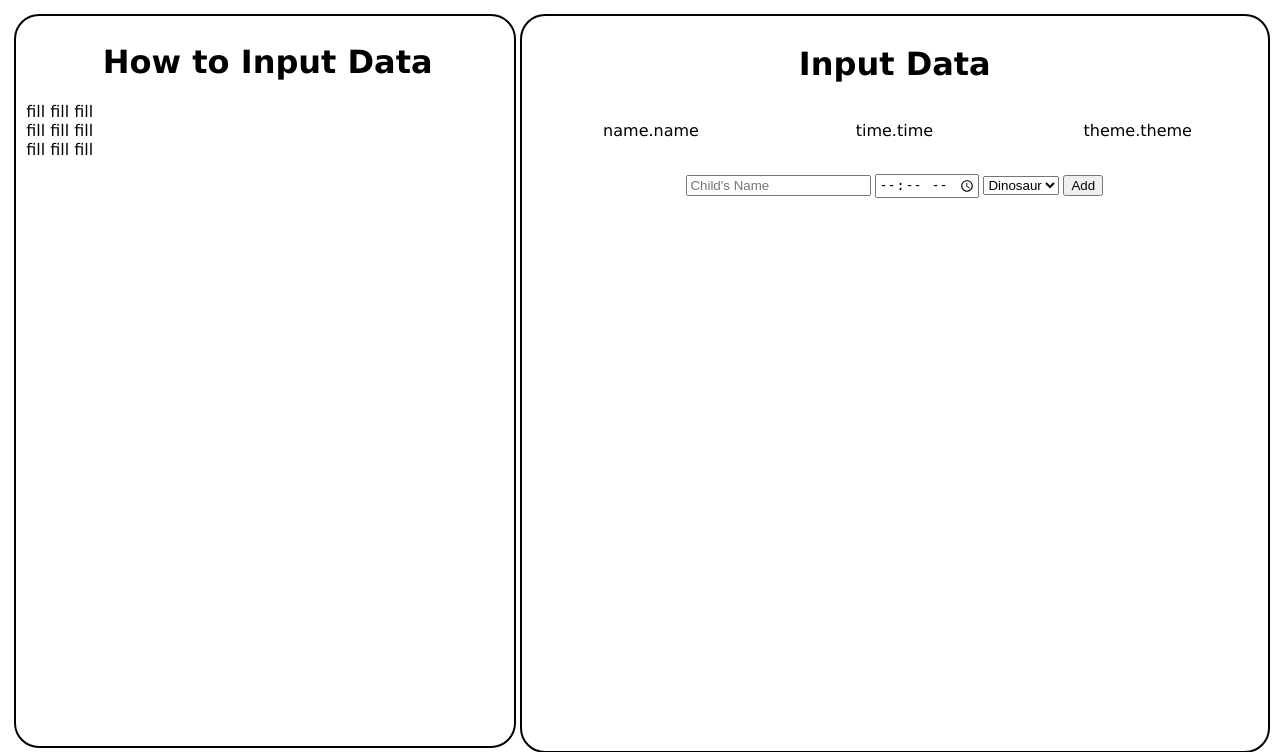
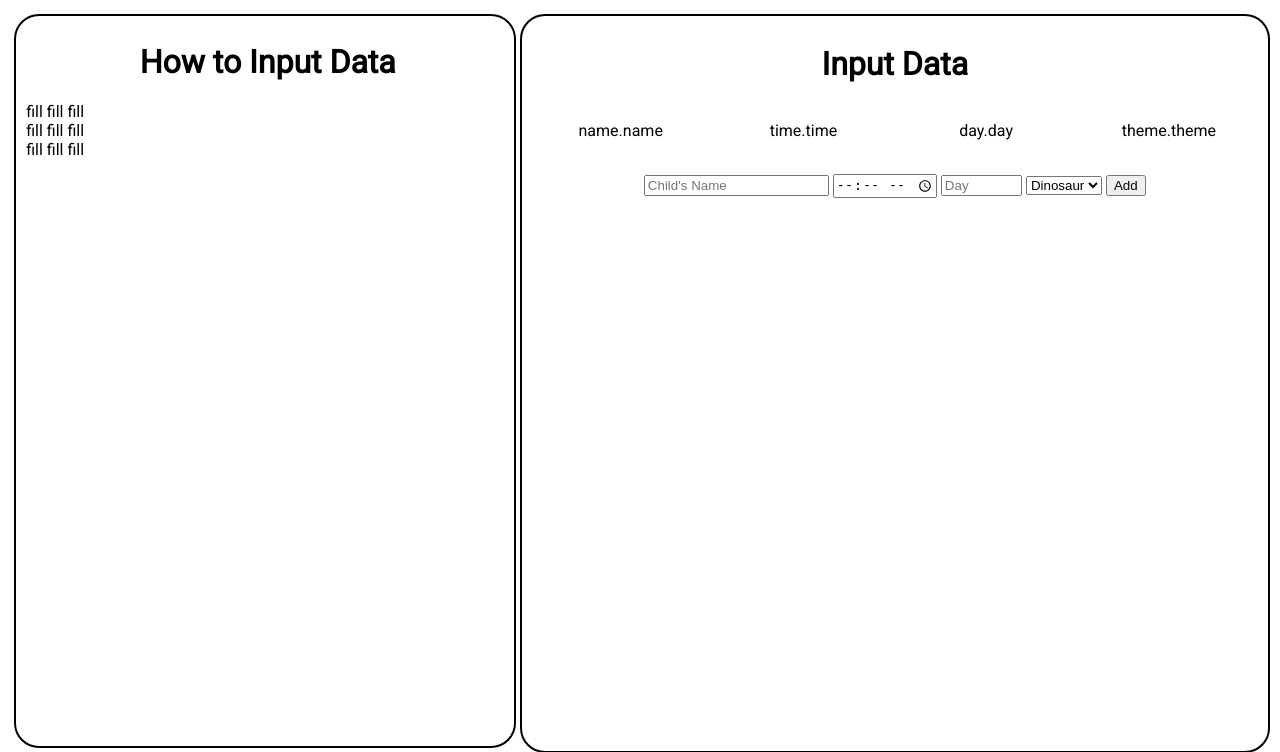
Before and after one commit to Aidan-Verdugo/birthday-board, a PHP site: page /import/index.html in a window 1280 px wide. Shown: the top 752 px of the page. Run offline with PHP 8.4, Linux system fonts and the light colour scheme.

Commit message:
Worked on Import Functionality and started work on exporting back to server

```diff
--- a/CSS/import.css
+++ b/CSS/import.css
@@ -1,14 +1,14 @@
 h1{
-    font-family: verdana;
+    font-family: 'Roboto', sans-serif;
     font-weight: bold;
     text-align: center;
 }
 h2{
-    font-family: verdana;
+    font-family: 'Roboto', sans-serif;
     font-weight: bold;
 }
 p{
-    font-family: verdana;
+    font-family: 'Roboto', sans-serif;
 }
 body{
     overflow: hidden;
@@ -51,6 +51,6 @@ body{
     width: 100%;
 }
 .nameTableElement{
-    width: 33.3%;
+    width: 25%;
     float: left;
 }
--- a/Data/childData.json
+++ b/Data/childData.json
@@ -1,6 +1,6 @@
 {
     "childName":["name1","name2","name3","name4","name5"],
     "theme":["Dino","Temp","Dino","Temp","Dino"],
-    "partyTime":["10:00am","11:00am","10:00am","3:00pm","3:00pm"],
+    "partyTime":["10:00","11:00","10:00","15:00","15:00"],
     "partyDate":["12","12","12","12","12"]
 }
--- a/import/index.html
+++ b/import/index.html
@@ -3,6 +3,10 @@
     <head>
         <link rel="stylesheet" href="../CSS/import.css">
         <title>Import Birthday Data</title>
+        <link rel="preconnect" href="https://fonts.googleapis.com">
+        <link rel="preconnect" href="https://fonts.gstatic.com" crossorigin>
+        <link href="https://fonts.googleapis.com/css2?family=Roboto&display=swap" rel="stylesheet">
+
     </head>
     <body>
 
@@ -23,15 +27,20 @@
                         <div class="nameTableElement" id="time">
                             <p>time.time</p><br>
                         </div>
+                        <div class="nameTableElement" id="day">
+                            <p>day.day</p>
+                        </div>
                         <div class="nameTableElement" id="theme">
                             <p>theme.theme</p><br>
                         </div>
+
                     </div>
-                    <form>
-                        <input type="text" id="childName-input" placeholder="Child's Name"> <input id="time_input" type="time"> <select id="theme_input">
+
+                    <form id="addInfoForm" accept-charset="utf-8">
+                        <input type="text" id="childName_input" placeholder="Child's Name"> <input id="time_input" type="time"> <input type="number" id="day_input" placeholder="Day" style="width: 10%;"> <select id="theme_input">
                             <option value="Dino">Dinosaur</option>
-                            <option value="temp">
-                        </select> <input  type="button" id="add-btn" value="Add">
+                            <option value="Temp">Temp</option>
+                        </select> <input  type="submit" id="add-btn" value="Add">
                     </form>
                     <script type="module" src="../javascript/import.js"></script>
                 </div>
--- a/javascript/import.js
+++ b/javascript/import.js
@@ -1,21 +1,98 @@
-import bData from '../Data/childData.json' assert {type:"json"};
+//external docs
+import bData from "../Data/childData.json" assert {type:"json"};
+
 
 //inputs from form
 let childNameInput = document.getElementById("childName_input");
 let timeInput = document.getElementById("time_input");
 let themeInput = document.getElementById("theme_input");
+let dayInput = document.getElementById("day_input");
+let infoForm = document.getElementById("addInfoForm");
+
+//arrays
+let nameArray = [];
+let timeArray = [];
+let themeArray = [];
+let dayArray = [];
 
 //name outputs
-let childNameOutput = document.getElementById("name")
+let childNameOutput = document.getElementById("name");
 let timeOutput = document.getElementById("time");
 let themeOutput = document.getElementById("theme");
+let dayOutput = document.getElementById("day");
+
+importDataFromJson();
+displayData();
+//listen for submit
+infoForm.addEventListener("submit", (e) => {
+    e.preventDefault();
+    getInputValues();
+    if(childNameInput.value == "" || timeInput.value == "" || themeInput.value == "" || dayInput.value == 0){
+        alert("Please fill all form fields");
+    }
+    else{
+        submitData(childNameInput.value, timeInput.value, themeInput.value, dayInput.value);
+        displayData();
+        clearInputValues();
+        exportDataToJson(nameArray, themeArray, timeArray, dayArray);
+    }
 
 
-document.getElementById("add-btn").onclick = submitName(childNameInput);
+  });
 
+function clearInputValues(){
+    childNameInput.value = "";
+    timeInput.value = "";
+    themeInput.value = "";
+    dayInput.value = "";
+}
 
-function submitName(nameInput){
-    console.log("function started");
-    childNameOutput.innerHTML = nameInput;
-    console.log("name submited");
+function getInputValues(){
+    childNameInput = document.getElementById("childName_input");
+    timeInput = document.getElementById("time_input");
+    themeInput = document.getElementById("theme_input");
+    dayInput = document.getElementById("day_input");
 }
+
+function displayData(){
+    let htNameFill = "";
+    let htTimeFill = "";
+    let htThemeFill = "";
+    let htDayFill = "";
+    for(let i = 0; i < nameArray.length; i++){
+        htNameFill = htNameFill + " <p>" + nameArray[i] + " </p> <br>";
+        htTimeFill = htTimeFill + " <p>" + timeArray[i] + " </p> <br>";
+        htThemeFill = htThemeFill + " <p>" + themeArray[i] + " </p> <br>";
+        htDayFill = htDayFill + " <p>" + dayArray[i] + " </p> <br>";
+    }
+    childNameOutput.innerHTML = htNameFill;
+    themeOutput.innerHTML = htThemeFill;
+    timeOutput.innerHTML = htTimeFill;
+    dayOutput.innerHTML = htDayFill;
+
+}
+
+function submitData(nameinput, timeinput, themeinput, dayinput){
+    console.log("function submitData started");
+    nameArray.push(nameinput);
+    timeArray.push(timeinput);
+    themeArray.push(themeinput);
+    dayArray.push(dayinput);
+    console.log("function submitData finished");
+
+}
+
+function exportDataToJson(childarrayinput, themearrayinput, timearrayinput, dayarrayinput){
+    bData.childName = childarrayinput;
+    bData.partyTime = timearrayinput;
+    bData.theme = themearrayinput;
+    bData.partyDate = dayarrayinput;
+    console.log("Data Exported");
+}
+function importDataFromJson(){
+    nameArray = bData.childName;
+    timeArray = bData.partyTime;
+    themeArray = bData.theme;
+    dayArray = bData.partyDate;
+    console.log("Data Imported")
+}
```
Also changed, not shown: javascript/main.js (+26 -26 lines), 1 other file.
